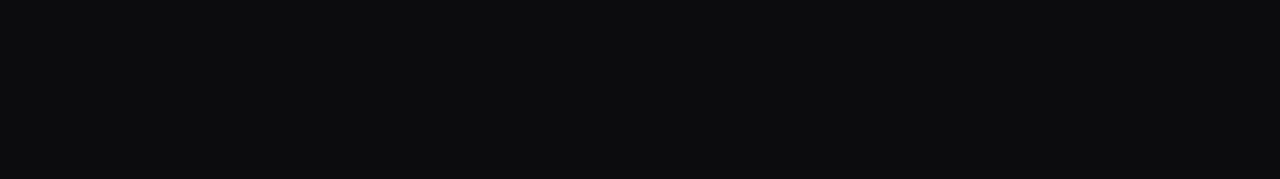
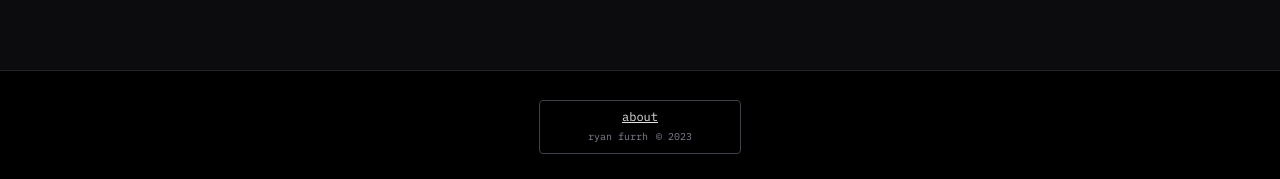
Before and after one commit to ryanfurrh/sam-aswellas-ryan, a Next.js app: page / in a window 1280 px wide. Shown: the part 730-909 px from the top of the page. Before the commit the page ends 800 px from the top, so only its background shows below. Built offline with nearby package versions, Linux system fonts and the light colour scheme.

Commit message:
Add footer component & fix children

```diff
--- a/src/app/layout.tsx
+++ b/src/app/layout.tsx
@@ -2,6 +2,7 @@
 import "./globals.css";
 import type { Metadata } from "next";
 import { Inter, Orbitron, IBM_Plex_Mono } from "next/font/google";
+import Footer from "@/components/Footer";
 
 const inter = Inter({ subsets: ["latin"] });
 const orbitron = Orbitron({
@@ -34,8 +35,9 @@
       lang="en"
       className={`${orbitron.variable} ${plex.className} pixelated`}
     >
-      <body className="bg-mako-950 text-mako-200">
-        <div className="">{children}</div>
+      <body className="bg-black text-mako-200 flex flex-col min-h-screen justify-between">
+        <div className="bg-mako-950 ">{children}</div>
+        <Footer />
       </body>
     </html>
   );
```
